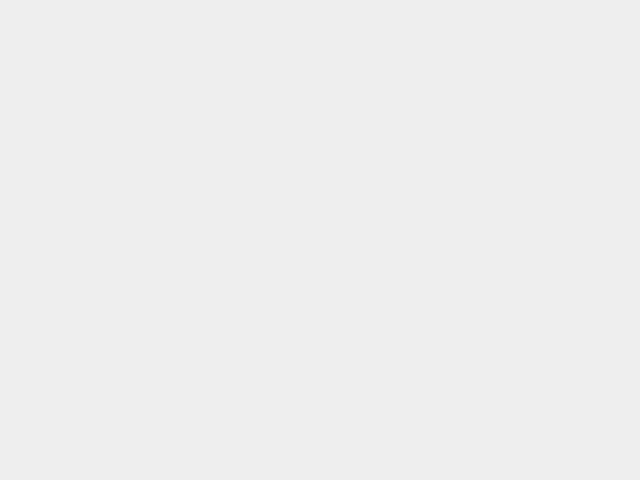
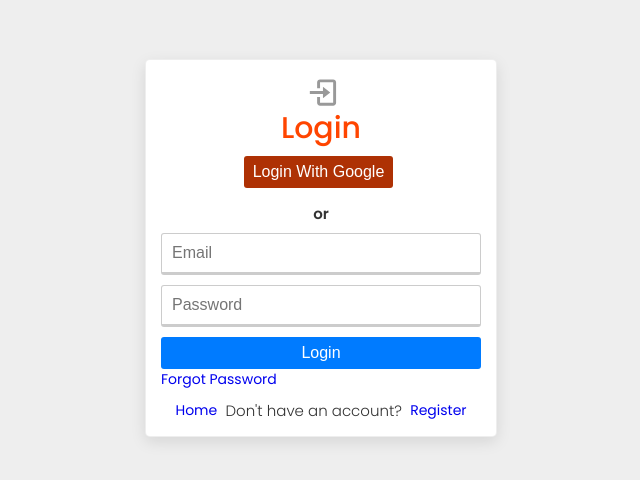
Before and after one commit to AnjanaTinush/Authentication-Mern, a React (Create React App) app in the folder frontend/: page /login in a window 1280 px wide. Before the commit this address had no page. Shown: the part 152-632 px from the top of the page, without its empty margins (319-959 px from the left). Built offline with nearby package versions, Linux system fonts and the light colour scheme.

Commit message:
create login page frontend

```diff
--- a/frontend/src/App.js
+++ b/frontend/src/App.js
@@ -1,6 +1,7 @@
 import {BrowserRouter , Routes ,Route} from 'react-router-dom'
 import Home from './pages/home/Home';
 import Layout from './components/layout/Layout';
+import Login from './pages/auth/Login';
 
 function App() {
   return (
@@ -8,6 +9,7 @@ function App() {
    <BrowserRouter>
    <Routes>
    <Route path="/" element={ <Layout> <Home/> </Layout>}/>
+   <Route path="/login" element={  <Login/> }/>
    </Routes>
    </BrowserRouter>
 
--- /dev/null
+++ b/frontend/src/components/card/Card.js
@@ -0,0 +1,12 @@
+import React from 'react'
+import styles from "./Card.module.scss"
+
+const card = ({children , cardClass}) => {
+  return (
+    <div className={`${styles.card} ${cardClass}`}>
+   {children}
+    </div>
+  )
+}
+
+export default card
--- /dev/null
+++ b/frontend/src/components/card/Card.module.scss
@@ -0,0 +1,6 @@
+.card {
+    border: 1px solid transparent;
+    border-radius: 5px;
+    box-shadow: var(--box-shadow);
+    overflow: hidden;
+  }
--- /dev/null
+++ b/frontend/src/pages/auth/Login.js
@@ -0,0 +1,63 @@
+import React, { useState } from 'react'
+import Card from '../../components/card/Card'
+import styles from "./auth.module.scss"
+import {BiLogIn} from 'react-icons/bi'
+import { Link } from 'react-router-dom'
+
+const Login = () => {
+    const [email,setEmail] = useState("")
+    const [password,setPassword] = useState("")
+
+    const handleInputChange = () => {};
+
+    const loginUser = ()  => {};
+
+  return (
+    <div className={`container ${styles.auth}`}>
+        <Card>
+            <div className={styles.form}>
+         <div className='--flex-center'>
+           <BiLogIn size={35} color="#999"/>
+         </div>
+         <h2>Login</h2>
+         <div className='--flex-center'>
+            <button className='--btn --btn-google'>
+             Login With Google
+            </button>
+         </div>
+         <br/>
+         <p className='--text-center --fw-bold'>or</p>
+
+        <form onSubmit={loginUser}>
+            <input
+            type='email'
+            placeholder='Email'
+            required
+            name='email'
+            value={email}
+            onChange={handleInputChange}
+            />
+            <input
+            type='password'
+            placeholder='Password'
+            required
+            name='password'
+            value={password}
+            onChange={handleInputChange}
+            />
+            <button type='submit' className='--btn --btn-primary --btn-block'>
+                Login</button>
+        </form>
+          <Link to='/forgot'>Forgot Password</Link>
+          <span className={styles.register}>
+            <Link to="/">Home</Link>
+            <p> &nbsp; Don't have an account? &nbsp;</p>
+            <Link to='/register'>Register</Link>
+          </span>
+         </div>
+        </Card>
+    </div>
+  )
+}
+
+export default Login
--- /dev/null
+++ b/frontend/src/pages/auth/auth.module.scss
@@ -0,0 +1,99 @@
+.auth {
+    min-height: 100vh;
+    display: flex;
+    justify-content: center;
+    align-items: center;
+
+    .img {
+      animation: slide-down 0.5s ease;
+    }
+
+    .form {
+      width: 35rem;
+      padding: 1.5rem;
+      animation: slide-up 0.5s ease;
+      background-color: #fff;
+      h2 {
+        color: var(--color-danger);
+        text-align: center;
+      }
+      form {
+        input[type="text"],
+        input[type="email"],
+        input[type="password"] {
+          display: block;
+          font-size: 1.6rem;
+          font-weight: 300;
+          padding: 1rem;
+          margin: 1rem auto;
+          width: 100%;
+          border: 1px solid #ccc;
+          border-bottom: 3px solid #ccc;
+          border-radius: 3px;
+          outline: none;
+
+          &:focus {
+            outline: none;
+            box-shadow: 0 1rem 2rem rgba(0, 0, 0, 0.1);
+            border-bottom: 3px solid #55c57a;
+          }
+
+          &:focus:invalid {
+            border-bottom: 3px solid #ff7730;
+          }
+        }
+        .links {
+          display: flex;
+          justify-content: space-between;
+          margin: 5px 0;
+        }
+
+        p {
+          text-align: center;
+          margin: 1rem;
+        }
+      }
+      .register {
+        display: flex;
+        justify-content: center;
+        align-items: center;
+        margin-top: 1rem;
+      }
+    }
+
+    .group {
+      border: 1px solid var(--light-blue);
+      padding: 5px;
+      margin-bottom: 5px;
+    }
+
+    .indicator {
+      display: flex;
+      justify-content: flex-start;
+      align-items: center;
+      font-size: 10px;
+    }
+
+    @keyframes slide-up {
+      0% {
+        transform: translateY(-5rem);
+      }
+      100% {
+        transform: translateY(0);
+      }
+    }
+    @keyframes slide-down {
+      0% {
+        transform: translateY(5rem);
+      }
+      100% {
+        transform: translateY(0);
+      }
+    }
+  }
+
+  @media screen and (max-width: 700px) {
+    .img {
+      display: none;
+    }
+  }
```
